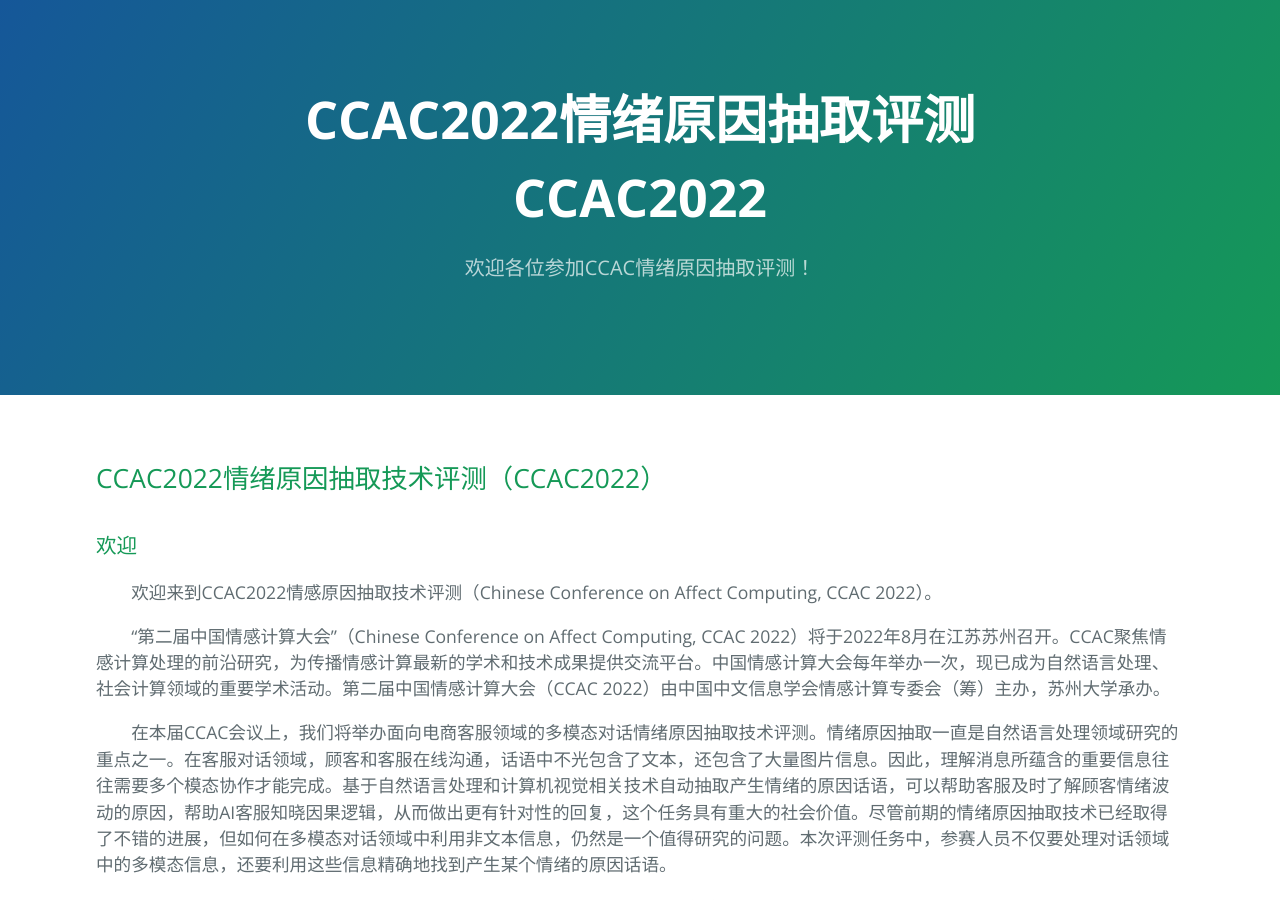
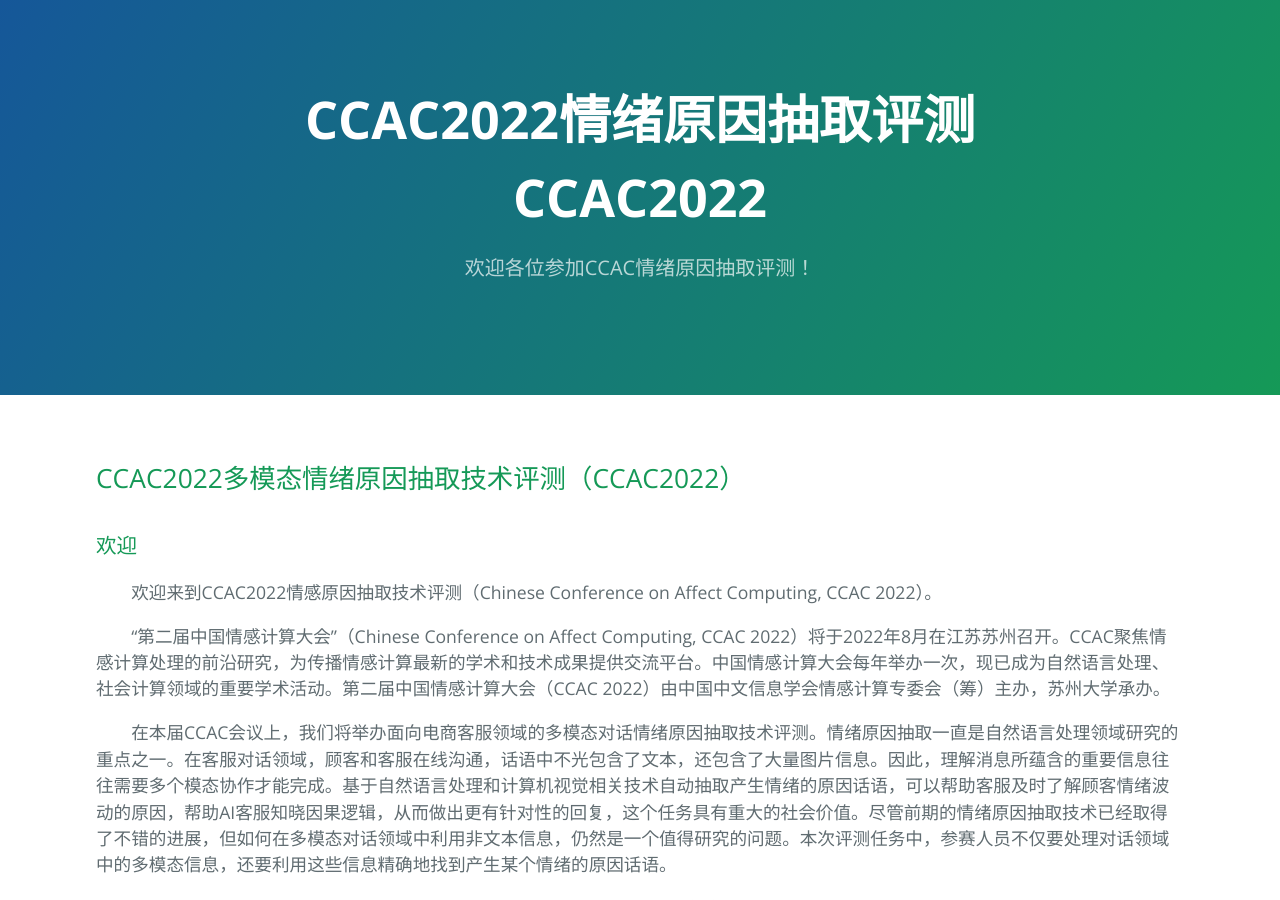
Before and after one commit to ccac2022ecemc/ccac2022ecemc.github.io, a Jekyll site: the page built from index.md, in a window 1280 px wide and 900 px high. Built offline with Jekyll 4.4.1, drawn with Linux system fonts in a browser that asks for light colours; formulas are drawn with MathJax 3.

Commit message:
Update index.md

```diff
--- a/index.md
+++ b/index.md
@@ -16,7 +16,7 @@ layout: default
     </script>
 </head>
 
-## CCAC2022情绪原因抽取技术评测（CCAC2022）
+## CCAC2022多模态情绪原因抽取技术评测（CCAC2022）
 
 ### 欢迎
 
```
